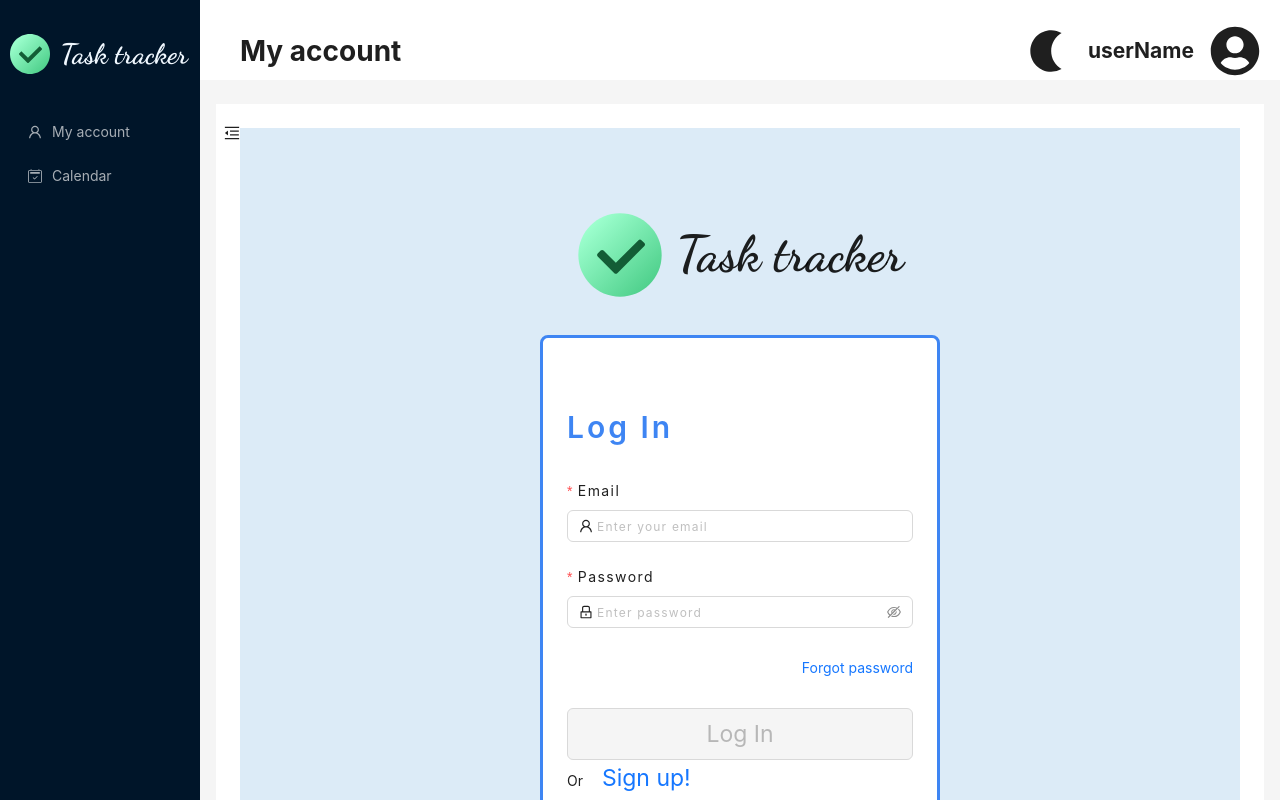
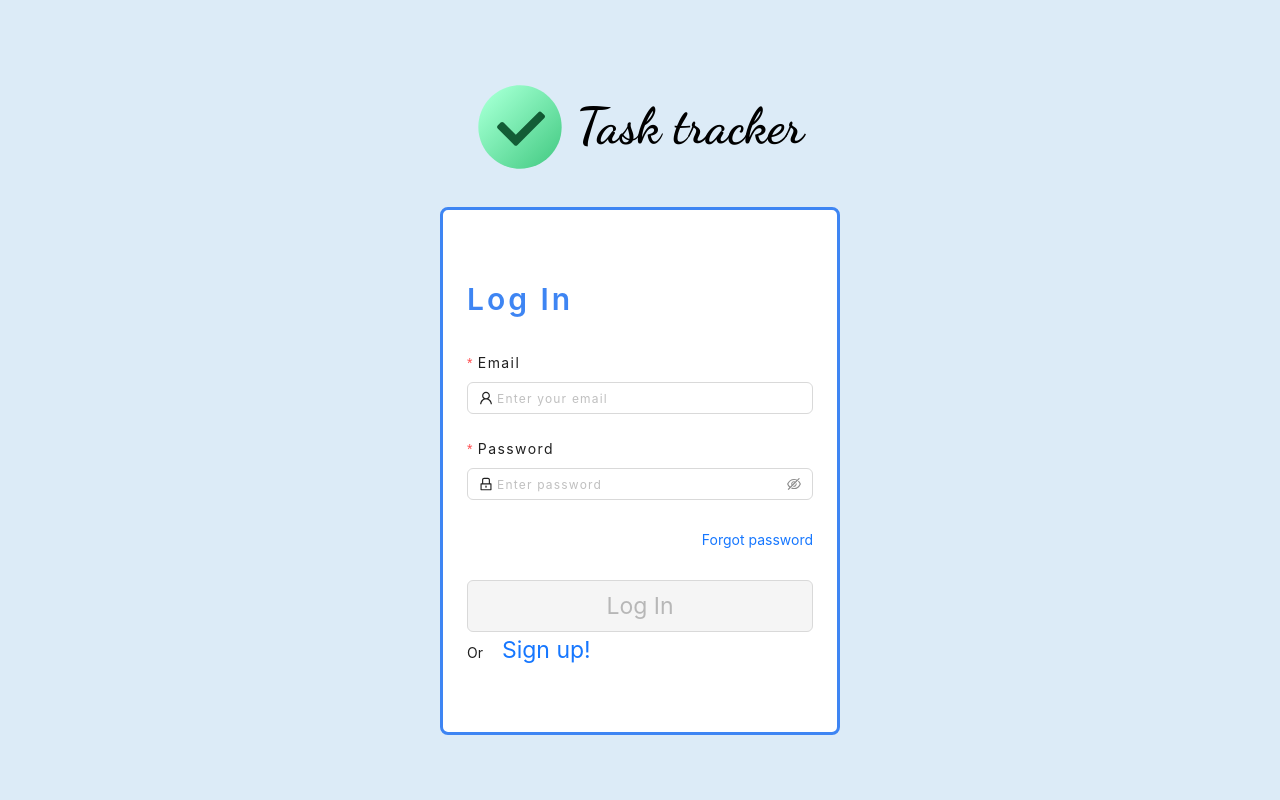
Before and after one commit to AlenaHavaleshko/Beetroot-final-project, a React (Create React App) app: page / in a window 1280 px wide. Shown: the top 800 px of the page. Built offline with nearby package versions, Linux system fonts and the light colour scheme; a web font is replaced by a local one.

Commit message:
last commit, netlifay not working

```diff
--- a/src/pages/Router.jsx
+++ b/src/pages/Router.jsx
@@ -20,7 +20,7 @@ function Router () {
 
  return(
 <Routes>
-  <Route path="/" element={<PublicRoute element={LogIn}/>}/>
+  <Route path="/" element={<AuthRoute element={LogIn}/>}/>
 
   <Route path="/login" element= {<AuthRoute element={LogIn}/>}/>
   <Route path="/signup" element= {<AuthRoute element={SignUp}/>}/>
```
